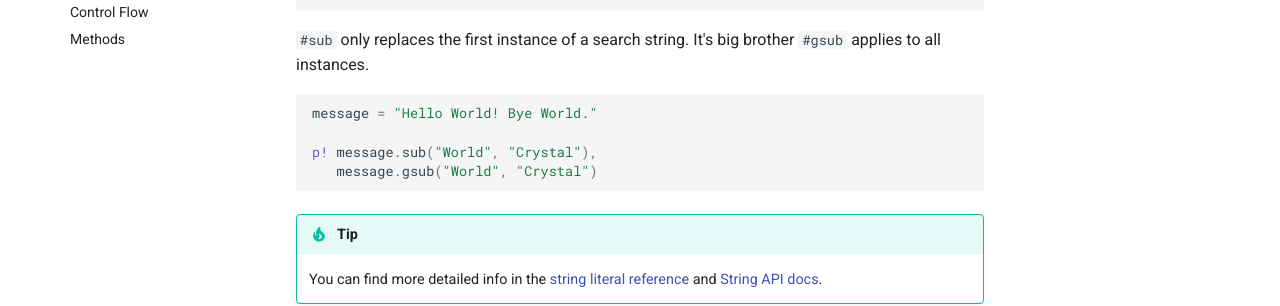
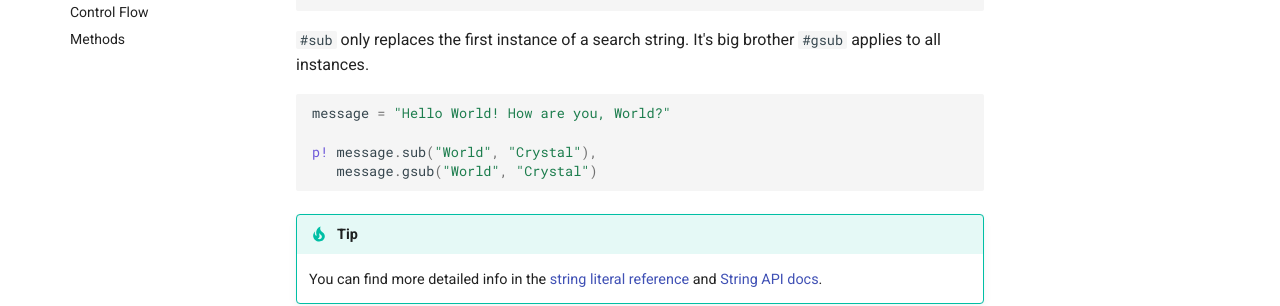
Before and after one commit to crystal-lang/crystal-book, an MkDocs documentation site: the page built from docs/tutorials/01_basics/04_strings.md, in a window 1280 px wide and 900 px high, scrolled down 5339 px. Shown: the part 527-833 px from the top of the window. Built offline with MkDocs 1.6.1 and Material for MkDocs 9.7.7, drawn with Linux system fonts in a browser that asks for light colours; nearby versions of some CDN libraries; library files that are not in the unit come from our copies; comment, search, counter and statistics services are not loaded.

Commit message:
Apply suggestions

````diff
--- a/docs/tutorials/01_basics/04_strings.md
+++ b/docs/tutorials/01_basics/04_strings.md
@@ -244,7 +244,7 @@ p! message.sub("World", "Crystal")
 `#sub` only replaces the first instance of a search string. It's big brother `#gsub` applies to all instances.
 
 ```{.crystal .crystal-play}
-message = "Hello World! Bye World."
+message = "Hello World! How are you, World?"
 
 p! message.sub("World", "Crystal"),
    message.gsub("World", "Crystal")
````
Also changed, not shown: docs/tutorials/01_basics/05_control_flow.md (+1 -1 lines).
